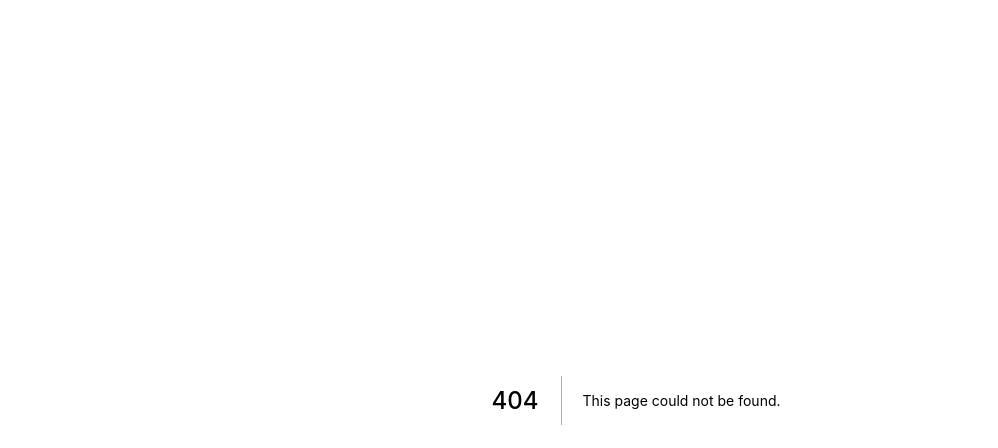
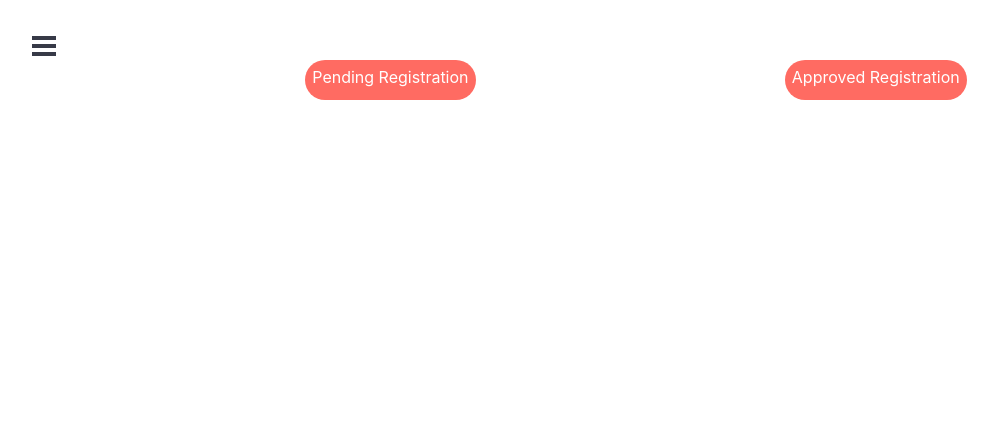
Before and after one commit to Krishanadave671/SIH-vendo, a Next.js app in the folder Website/vendo/: page /vendor_registration in a window 1280 px wide. Before the commit this address had no page. Shown: the top 448 px of the page, without its empty margins (4-1002 px from the left). Built offline with nearby package versions, Linux system fonts and the light colour scheme.

Commit message:
Added more routes for dashboard

```diff
--- a/Website/vendo/pages/_app.js
+++ b/Website/vendo/pages/_app.js
@@ -1,6 +1,7 @@
 import '../styles/globals.css'
 import '../styles/Navbar.components.css';
 import '../styles/DashboardSideMenu.components.css';
+import '../styles/VendorRegistration.css';
 
 function MyApp({ Component, pageProps }) {
   return <Component {...pageProps} />
--- a/Website/vendo/pages/components/DashboardSidebar.jsx
+++ b/Website/vendo/pages/components/DashboardSidebar.jsx
@@ -3,9 +3,10 @@ import { slide as Menu } from 'react-burger-menu';
 export default props => {
   return (
     <Menu>
-      <a className="menu-item" href="/dashboard">Vendor Registration</a>
-      <a className="menu-item" href="/dashboard">Customer Complaints</a>
-      <a className="menu-item" href="/dashboard">Vendor Complaints</a>
+      <a className="menu-item" href="/dashboard">Home</a>
+      <a className="menu-item" href="/vendor_registration">Vendor Registration</a>
+      <a className="menu-item" href="/customer_complaints">Customer Complaints</a>
+      <a className="menu-item" href="/vendor_complaints">Vendor Complaints</a>
     </Menu>
   );
 };
--- a/Website/vendo/pages/dashboard.js
+++ b/Website/vendo/pages/dashboard.js
@@ -3,10 +3,10 @@ import DashboardSidebar from './components/DashboardSidebar'
 
 export default function dashboard() {
   return (
-    <div>dashboard
+    <div>
         <DashboardSidebar pageWrapId={'page-wrap'} outerContainerId={'outer-container'}/>
-        <div id="page-wrap">
-
+        <div className="dashboard-main-container">
+            Hello main page
         </div>
     </div>
   )
--- /dev/null
+++ b/Website/vendo/pages/vendor_registration.js
@@ -0,0 +1,19 @@
+import React from 'react'
+import DashboardSidebar from './components/DashboardSidebar'
+
+export default function dashboard() {
+    return (
+      <div>
+            <div className="dashboard-content">
+                <DashboardSidebar pageWrapId={'page-wrap'} outerContainerId={'outer-container'}/>
+                <div className="dashboard-main-container">
+                    <div className="vendor-registration-navbar">
+                        <div className="vendor-registration-navbar-items">Pending Registration</div>
+                        <div className="vendor-registration-navbar-items">Approved Registration</div>
+                    </div>
+                </div>
+
+            </div>
+      </div>
+    )
+  }
--- /dev/null
+++ b/Website/vendo/styles/VendorRegistration.css
@@ -0,0 +1,16 @@
+.vendor-registration-navbar{
+    display: flex;
+    justify-content:space-evenly;
+    align-items: center;
+    margin-top: 60px;
+}
+
+.vendor-registration-navbar-items{
+    display: inline-block;
+    height: 40px;
+    border-radius: 40px;
+    background-color: var(--primary-color);
+    padding:7px;
+    text-align: center;
+    color: white;
+}
--- a/Website/vendo/styles/globals.css
+++ b/Website/vendo/styles/globals.css
@@ -20,3 +20,16 @@ a {
 * {
   box-sizing: border-box;
 }
+
+.dashboard-content{
+  height: 100vh;
+
+  -webkit-display: -webkit-box;
+  -webkit-display: -webkit-flex;
+  display: -webkit-box;
+  display: -webkit-flex;
+  display: flex;
+}
+.dashboard-main-container{
+  width: 100%;
+}
```
Also changed, not shown: Website/vendo/pages/customer_complaints.js (added, +14 -0 lines), Website/vendo/pages/vendor_complaints.js (added, +14 -0 lines).
